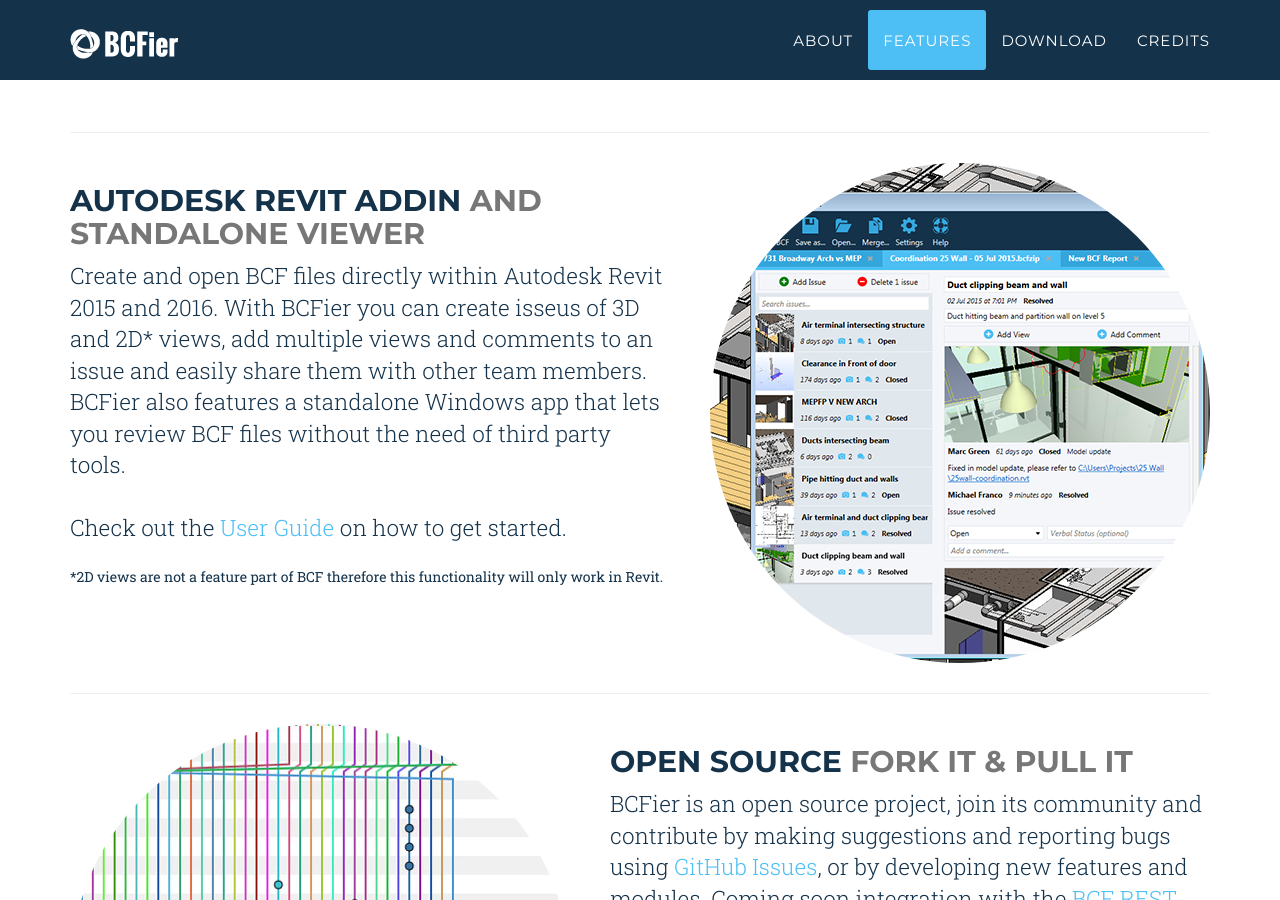
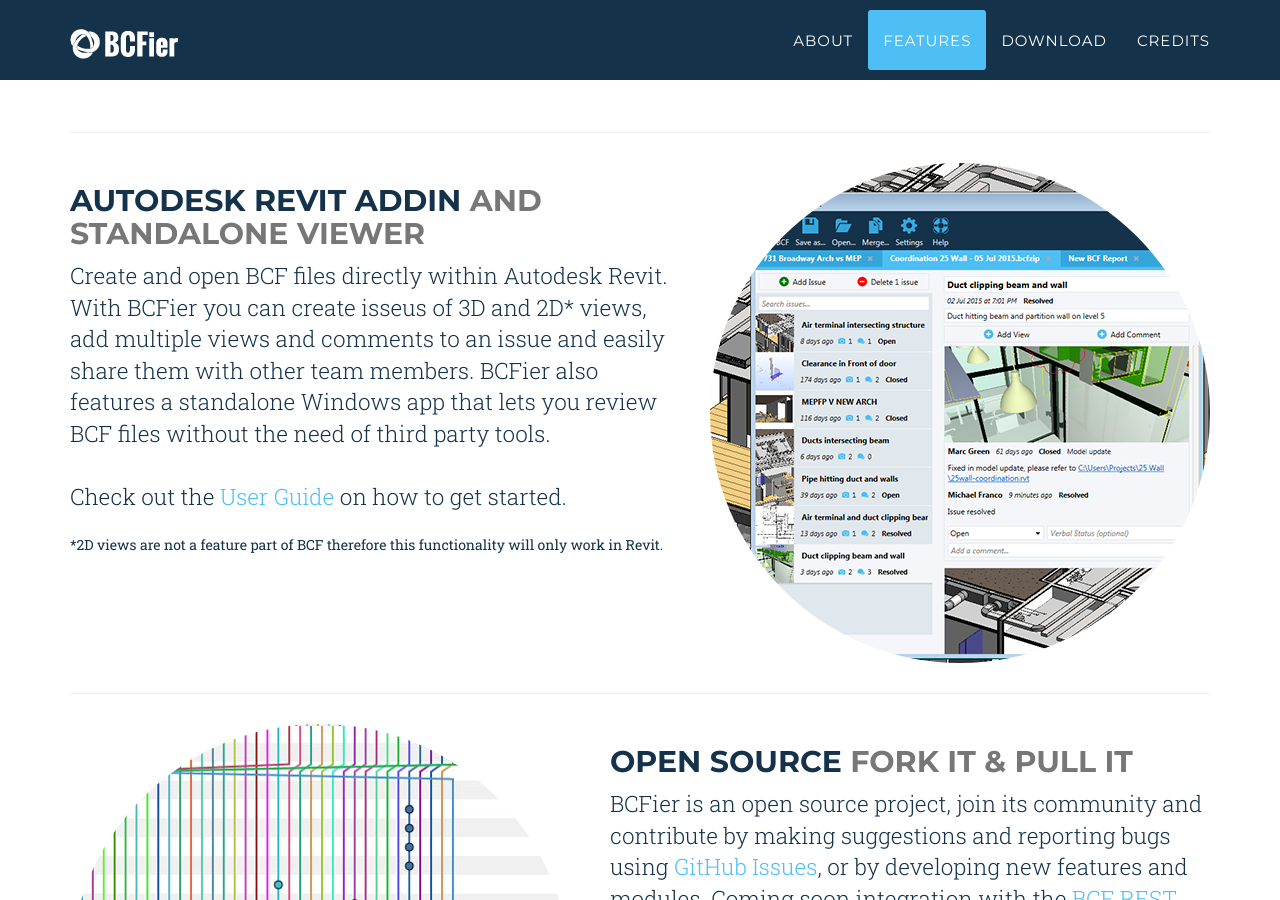
Before and after one commit to teocomi/BCFier, a Jekyll site: the page built from index.html, in a window 1280 px wide and 900 px high, scrolled down 1329 px. Built offline with Jekyll 4.4.1, drawn with Linux system fonts in a browser that asks for light colours; some web fonts are replaced.

Commit message:
Minor text fix

```diff
--- a/_posts/2015-07-04-revit-8.markdown
+++ b/_posts/2015-07-04-revit-8.markdown
@@ -7,7 +7,7 @@
 
 ---
 <p class='lead' markdown='1'>
-Create and open BCF files directly within Autodesk Revit 2015 and 2016. With BCFier you can create isseus of 3D and 2D* views, add multiple views and comments to an issue and easily share them with other team members. BCFier also features a standalone Windows app that lets you review BCF files without the need of third party tools.
+Create and open BCF files directly within Autodesk Revit. With BCFier you can create isseus of 3D and 2D* views, add multiple views and comments to an issue and easily share them with other team members. BCFier also features a standalone Windows app that lets you review BCF files without the need of third party tools.
 <br/><br/>
 Check out the [User Guide](/userguide) on how to get started.
 </p>
```
